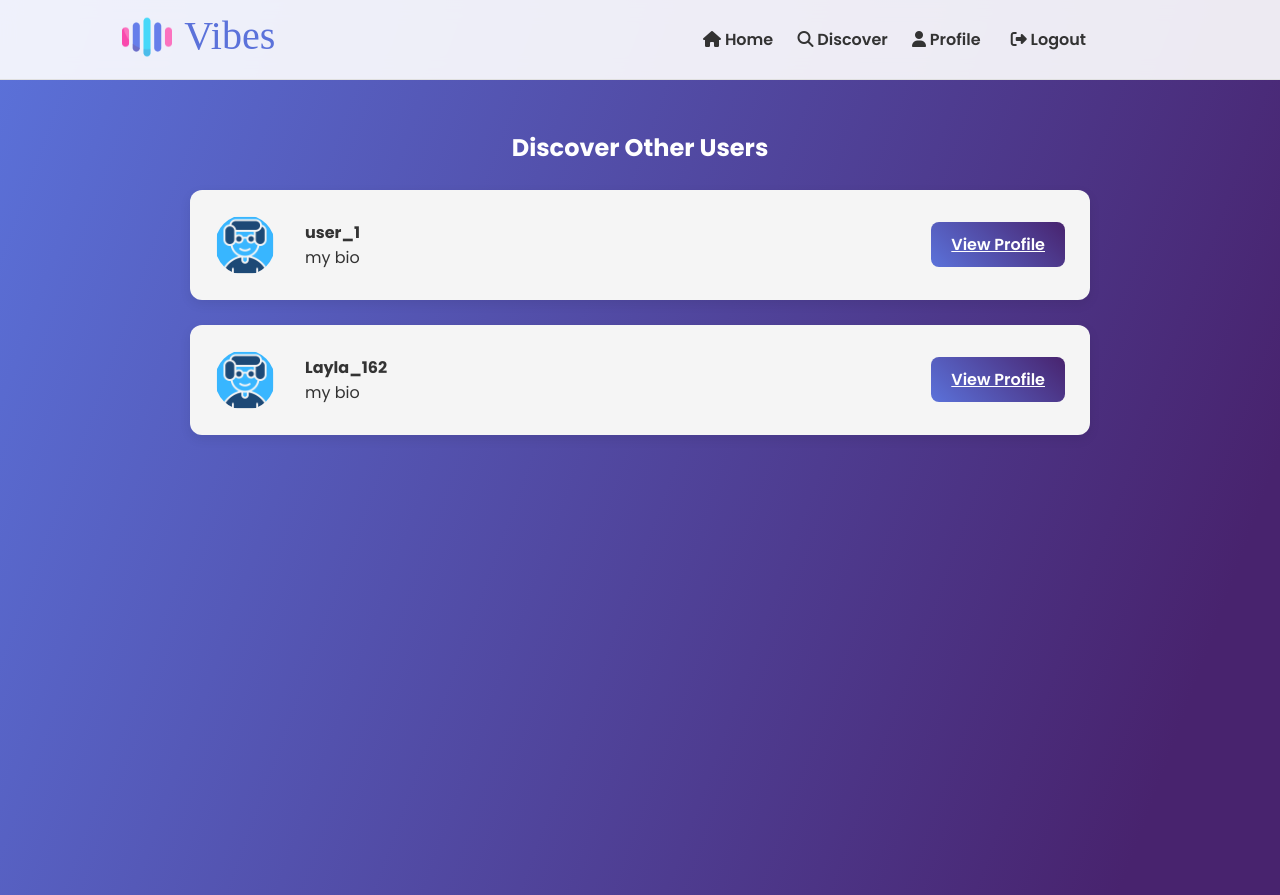
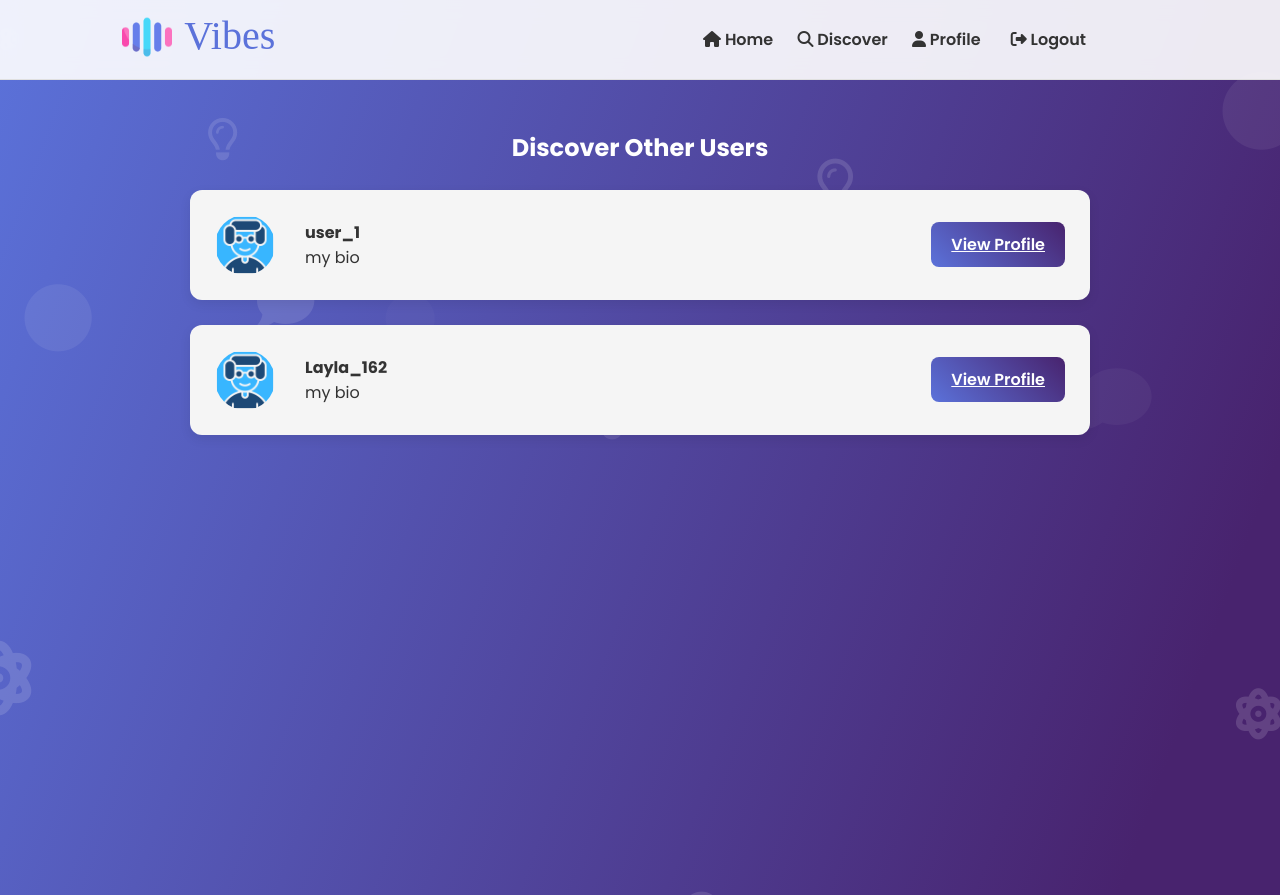
Before and after one commit to LaylaAbdulsalam/CodeAlpha_social_network_platform, a Django app: page /discover/ in a window 1280 px wide. Run offline with Django 5.2, Linux system fonts and the light colour scheme; a user stored in the database is signed in; data comes from the database, SQL or seed files in the repository; both versions use the stored data as it was after the commit; some web fonts are replaced.

Commit message:
feat: Implement final dynamic background animation

```diff
--- a/core/static/css/styles.css
+++ b/core/static/css/styles.css
@@ -254,3 +254,27 @@ body {
 .comment:last-child {
     border-bottom: none;
 }
+
+/*
+ * =========================================
+ *  Fading & Floating Background Animation
+ * =========================================
+ */
+
+
+.background-icons {
+    position: fixed;
+    top: 0;
+    left: 0;
+    width: 100%;
+    height: 100%;
+    z-index: -1;
+    overflow: hidden;
+}
+
+.background-icons i {
+    position: absolute;
+    display: block;
+    color: rgba(255, 255, 255, 0.25);
+    opacity: 0;
+}
--- a/core/static/js/main.js
+++ b/core/static/js/main.js
@@ -1,4 +1,71 @@
 document.addEventListener('DOMContentLoaded', function () {
+
+
+    // Creates a continuous, dynamic, and random floating animation for background icons.
+
+    function animateBackground() {
+        const iconContainer = document.querySelector('.background-icons');
+        if (!iconContainer) return;
+
+        const icons = Array.from(iconContainer.querySelectorAll('i'));
+        const screenWidth = window.innerWidth;
+        const screenHeight = window.innerHeight;
+
+        // Create a state object for each icon to manage all its properties
+        const iconStates = icons.map(icon => {
+            const lifespan = (Math.random() * 10 + 8) * 60; // Total life in frames (8-18 seconds)
+            return {
+                element: icon,
+                x: Math.random() * screenWidth,
+                y: Math.random() * screenHeight,
+                vx: (Math.random() - 0.5) * 0.4,
+                vy: (Math.random() - 0.5) * 0.4,
+                size: Math.random() * 55 + 25,
+                age: Math.random() * lifespan, // Start at a random point in its life
+                lifespan: lifespan
+            };
+        });
+
+        // The main animation loop that runs on every frame
+        function animationLoop() {
+            iconStates.forEach(state => {
+                // Update age and position
+                state.age++;
+                state.x += state.vx;
+                state.y += state.vy;
+
+                // --- Calculate opacity based on age (The Fade Effect) ---
+                const lifePercent = state.age / state.lifespan;
+                let opacity = 0;
+                if (lifePercent < 0.5) {
+                    // Fading In
+                    opacity = lifePercent * 2 * 0.6; // 0.6 is max opacity
+                } else {
+                    // Fading Out
+                    opacity = (1 - lifePercent) * 2 * 0.6;
+                }
+                state.element.style.opacity = opacity;
+
+                // Apply the new position and initial size
+                state.element.style.fontSize = `${state.size}px`;
+                state.element.style.transform = `translate(${state.x}px, ${state.y}px)`;
+
+                // --- Reset icon when its life ends ---
+                if (state.age >= state.lifespan) {
+                    state.age = 0;
+                    state.x = Math.random() * screenWidth;
+                    state.y = Math.random() * screenHeight;
+                }
+            });
+
+            requestAnimationFrame(animationLoop);
+        }
+
+        animationLoop();
+    }
+
+    animateBackground();
+
     // Function to get CSRF token from cookies
     function getCookie(name) {
         let cookieValue = null;
--- a/core/templates/base.html
+++ b/core/templates/base.html
@@ -14,6 +14,27 @@
 </head>
 
 <body>
+    <div class="background-icons">
+        <i class="fas fa-circle "></i>
+        <i class="fas fa-circle "></i>
+        <i class="fas fa-circle "></i>
+        <i class="fas fa-circle "></i>
+        <i class="fas fa-circle "></i>
+        <i class="fas fa-atom "></i>
+        <i class="fas fa-atom "></i>
+        <i class="fas fa-atom "></i>
+        <i class="fas fa-atom "></i>
+        <i class="far fa-lightbulb "></i>
+        <i class="far fa-lightbulb "></i>
+        <i class="far fa-lightbulb "></i>
+        <i class="fa-solid fa-comment "></i>
+        <i class="fa-solid fa-comment "></i>
+        <i class="fa-solid fa-comment "></i>
+        <i class="fa-solid fa-comment "></i>
+
+
+    </div>
+
     <nav class="navbar">
         <div class="container">
             <a href="{% url 'home' %}" class="navbar-brand"><img
```
Also changed, not shown: core/static/images/vibes-icon.png (added), db.sqlite3.
